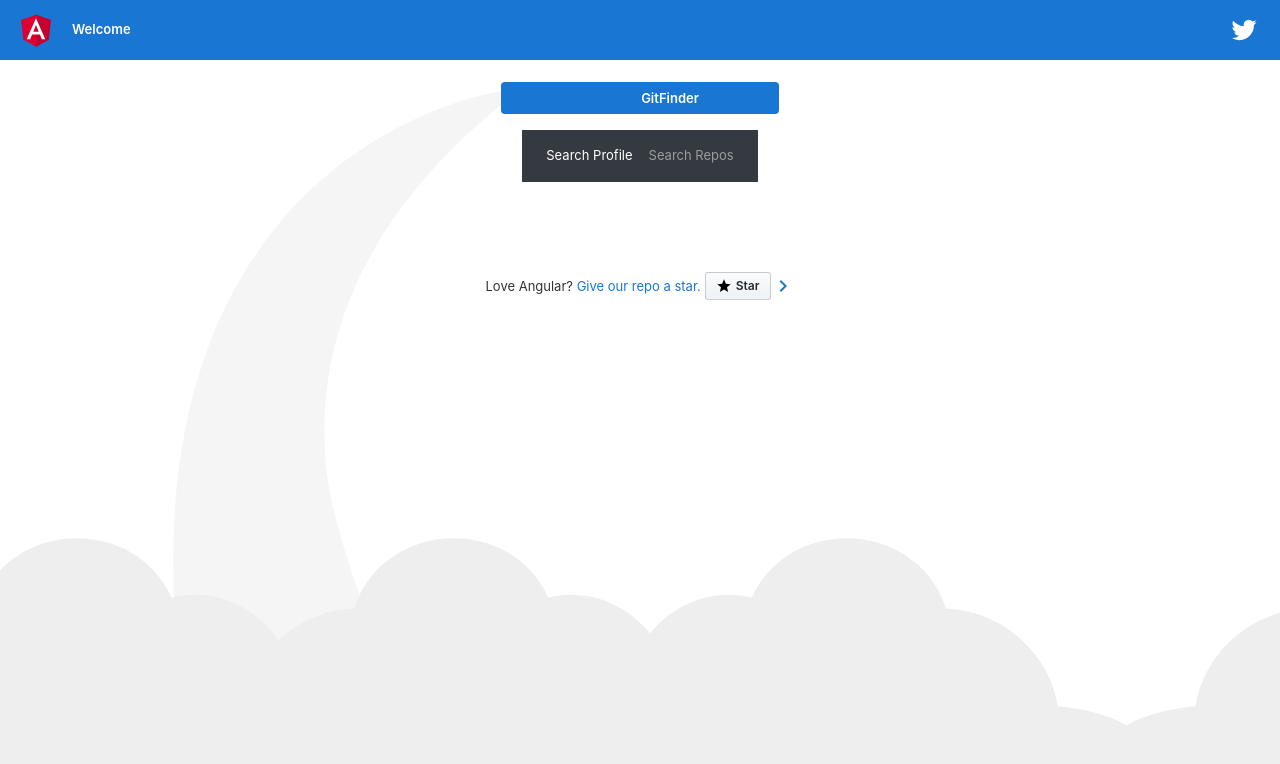
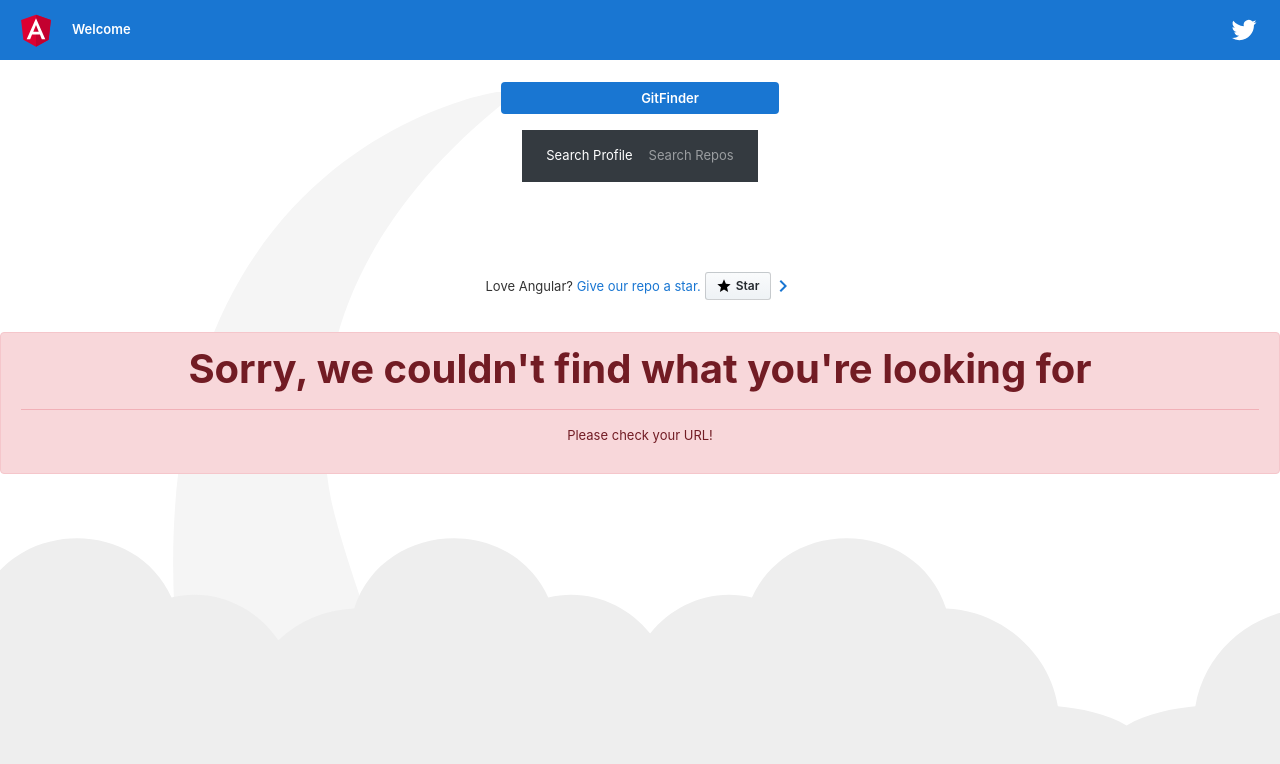
Before and after one commit to Odile33/GitFinder, an Angular app: page / in a window 1280 px wide. Shown: the top 764 px of the page. Built offline with nearby package versions, Linux system fonts and the light colour scheme.

Commit message:
created the not found component and added it to the routing module

```diff
--- a/src/app/app-routing.module.ts
+++ b/src/app/app-routing.module.ts
@@ -2,11 +2,14 @@
 import { Routes, RouterModule } from '@angular/router';
 import { UserinfoComponent } from './userinfo/userinfo.component';
 import { RepositoryinfoComponent } from './repositoryinfo/repositoryinfo.component';
+import { NotFoundComponent } from './not-found/not-found.component';
 
 
 const routes: Routes = [
   { path:'userinfo' , component: UserinfoComponent},
   { path:'repositoryinfo' , component: RepositoryinfoComponent},
+  { path:'**', component:NotFoundComponent},
+
 ];
 
 @NgModule({
--- a/src/app/app.module.ts
+++ b/src/app/app.module.ts
@@ -9,6 +9,7 @@
 import { UserinfoComponent } from './userinfo/userinfo.component';
 import { RepositoryinfoComponent } from './repositoryinfo/repositoryinfo.component';
 import { NavbarComponent } from './navbar/navbar.component';
+import { NotFoundComponent } from './not-found/not-found.component';
 
 @NgModule({
   declarations: [
@@ -16,7 +17,8 @@
     SearchComponent,
     UserinfoComponent,
     RepositoryinfoComponent,
-    NavbarComponent
+    NavbarComponent,
+    NotFoundComponent
   ],
   imports: [
     BrowserModule,
--- a/src/app/navbar/navbar.component.html
+++ b/src/app/navbar/navbar.component.html
@@ -5,8 +5,8 @@
     </button>
     <div class="collapse navbar-collapse" id="navbarNavAltMarkup">
       <div class="navbar-nav">
-        <a class="nav-item nav-link active" routerLink="userinfo" >Search Profile<span class="sr-only">(current)</span></a>
-        <a class="nav-item nav-link" routerLink="repositoryinfo" >Search Repos</a>
+        <a class="nav-item nav-link active" routerLink="userinfo" routerLinkActive='active'>Search Profile<span class="sr-only">(current)</span></a>
+        <a class="nav-item nav-link" routerLink="/repositoryinfo" routerLinkActive='active' >Search Repos</a>
       </div>
     </div>
-  </nav>
+</nav>
--- /dev/null
+++ b/src/app/not-found/not-found.component.html
@@ -0,0 +1,5 @@
+<div class="alert alert-danger" role="alert">
+    <h1 class="text-center"><b>Sorry, we couldn't find what you're looking for</b></h1>
+    <hr>
+    <p class="text-center">Please check your URL!</p>
+</div>
--- /dev/null
+++ b/src/app/not-found/not-found.component.ts
@@ -0,0 +1,15 @@
+import { Component, OnInit } from '@angular/core';
+
+@Component({
+  selector: 'app-not-found',
+  templateUrl: './not-found.component.html',
+  styleUrls: ['./not-found.component.css']
+})
+export class NotFoundComponent implements OnInit {
+
+  constructor() { }
+
+  ngOnInit(): void {
+  }
+
+}
```
Also changed, not shown: src/app/not-found/not-found.component.css (added), 1 other file (tests, documents, lock files or other folders).
